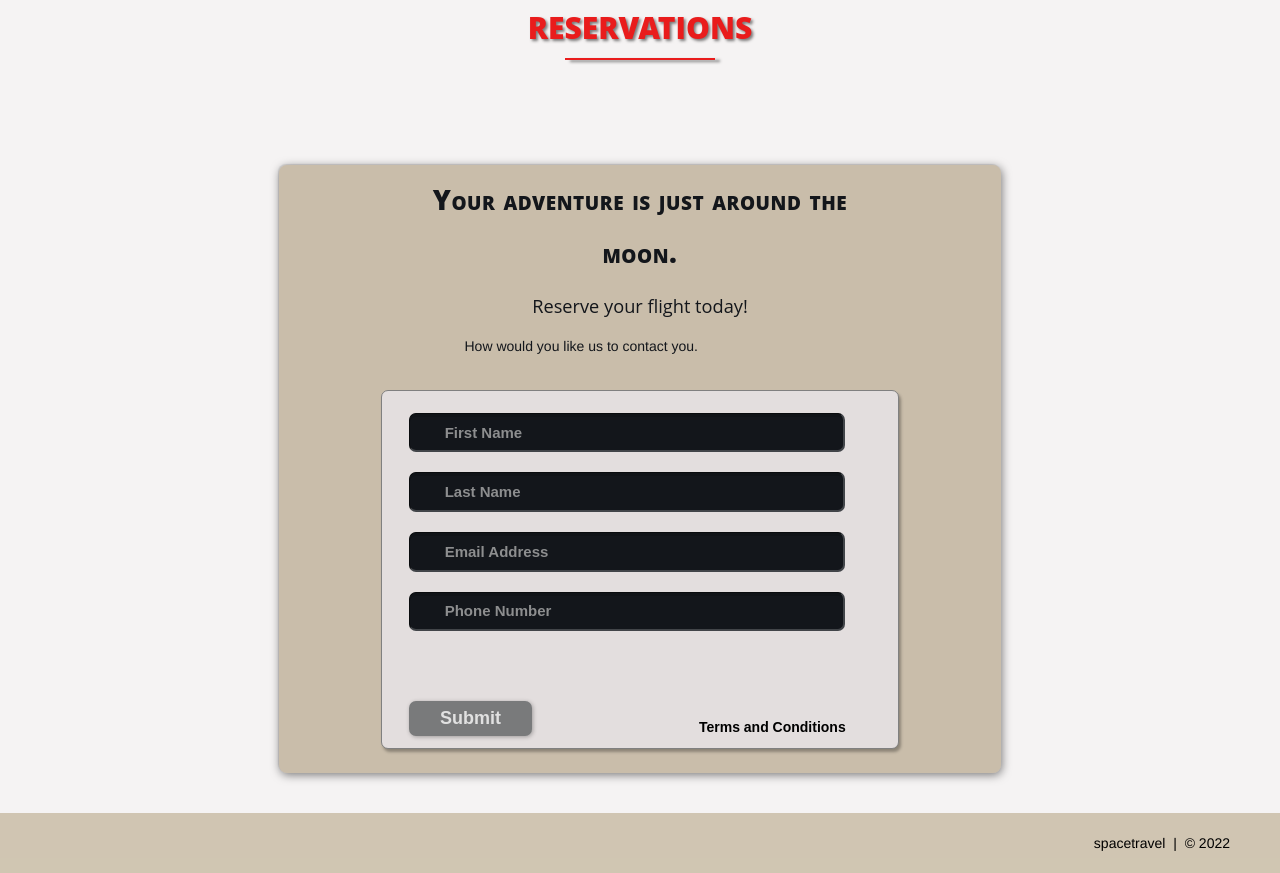
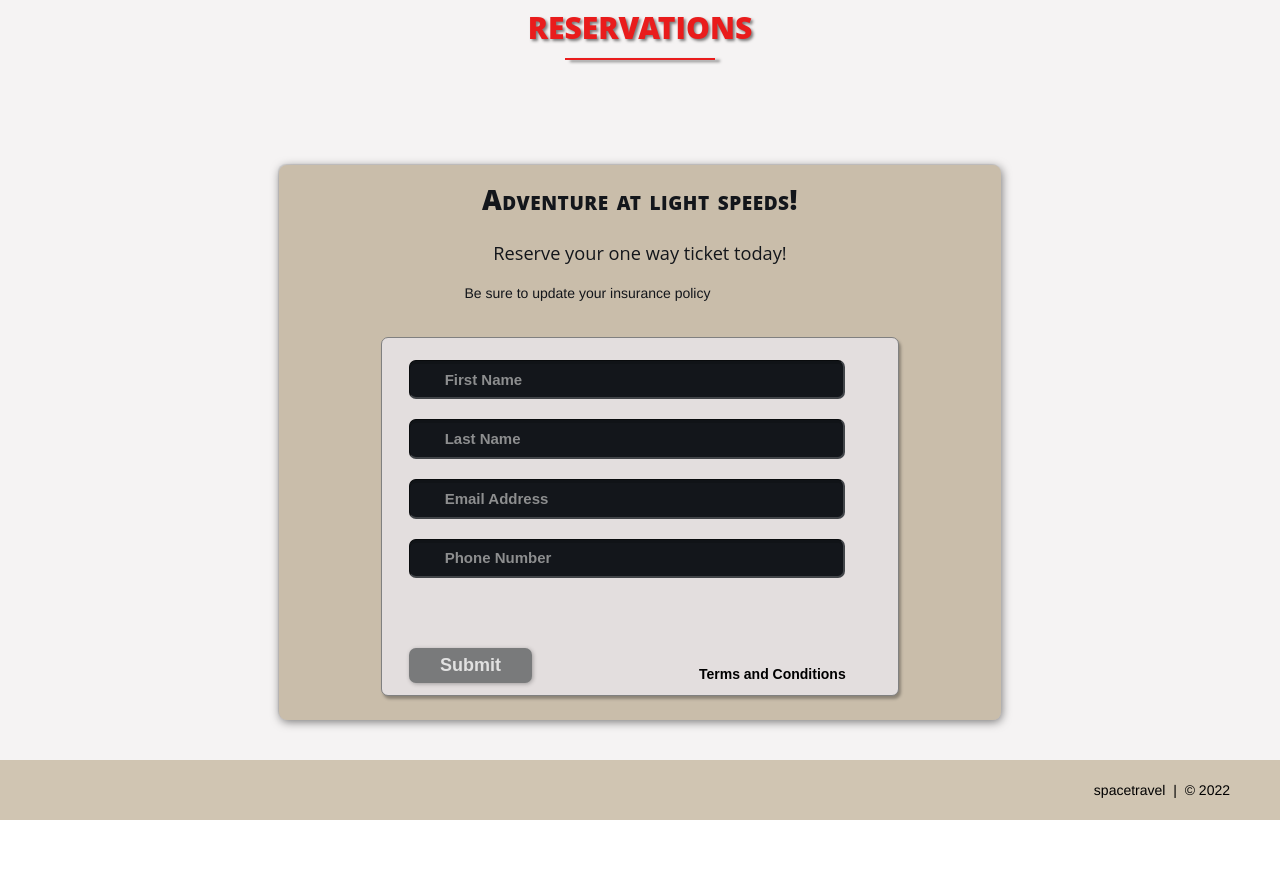
Before and after one commit to BXBOOT/Space_Port, a plain HTML site: page index.html in a window 1280 px wide. Shown: the part 1937-2810 px from the top of the page. After the commit the page ends 2757 px from the top, so only its background shows below. Drawn offline with Linux system fonts and the light colour scheme.

Commit message:
Changed reservation
Added to Digital resume

```diff
--- a/index.html
+++ b/index.html
@@ -156,11 +156,11 @@
 				<div class="heading-padding">
 					<h1 class="heading-padding">Reservations</h1>
 					<div class="reservation">
-						<h2><span>Your adventure is just around the moon.</span>
-							<br />Reserve your flight today!
+						<h2><span>Adventure at light speeds!</span>
+							<br />Reserve your one way ticket today!
 						</h2>
 						<p class="rsvp-text">
-							How would you like us to contact you.
+							Be sure to update your insurance policy
 						</p>
 						<div class="form-rsvp">
 							<form action="" method="post">
```
